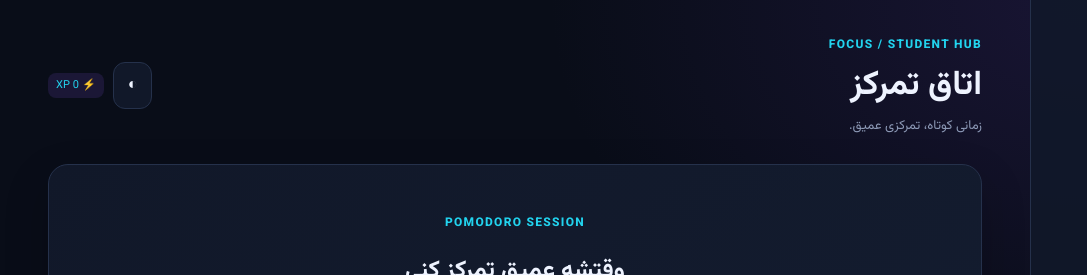
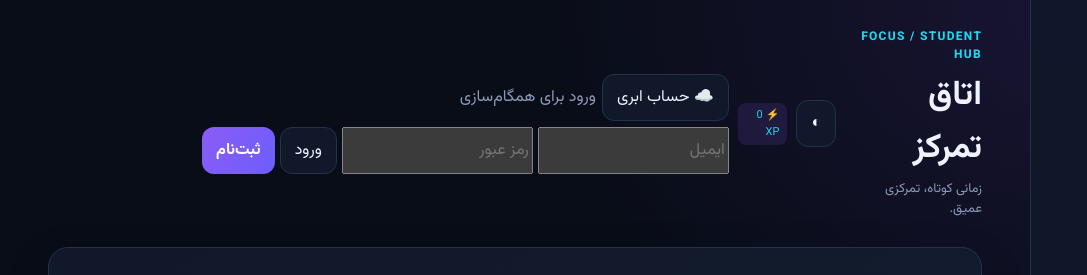
Before and after one commit to Brotex-dvplr/Focus, a plain HTML site: page focus.html in a window 1280 px wide. Shown: the top 275 px of the page, 0-1087 px from the left. Drawn offline with nearby package versions, Linux system fonts and the light colour scheme.

Commit message:
Connect focus.html to Supabase auth

```diff
--- a/focus.html
+++ b/focus.html
@@ -1,2 +1,2 @@
 <!doctype html>
-<html lang="fa" dir="rtl"><head><meta charset="utf-8"><meta name="viewport" content="width=device-width,initial-scale=1"><meta name="theme-color" content="#090d18"><meta name="description" content="FOCUS؛ برنامه‌ریز و ابزار تمرکز برای دانش‌آموزان"><title>تمرکز | FOCUS</title><link rel="stylesheet" href="css/style.css"></head><body data-page="focus"><div id="app"></div><script src="js/app.js"></script></body></html>
+<html lang="fa" dir="rtl"><head><meta charset="utf-8"><meta name="viewport" content="width=device-width,initial-scale=1"><meta name="theme-color" content="#090d18"><meta name="description" content="FOCUS؛ برنامه‌ریز و ابزار تمرکز برای دانش‌آموزان"><title>تمرکز | FOCUS</title><link rel="stylesheet" href="css/style.css"></head><body data-page="focus"><div id="app"></div><script src="js/app.js"></script><script src="https://cdn.jsdelivr.net/npm/@supabase/supabase-js@2"></script><script src="js/supabase-auth.js"></script></body></html>
```
